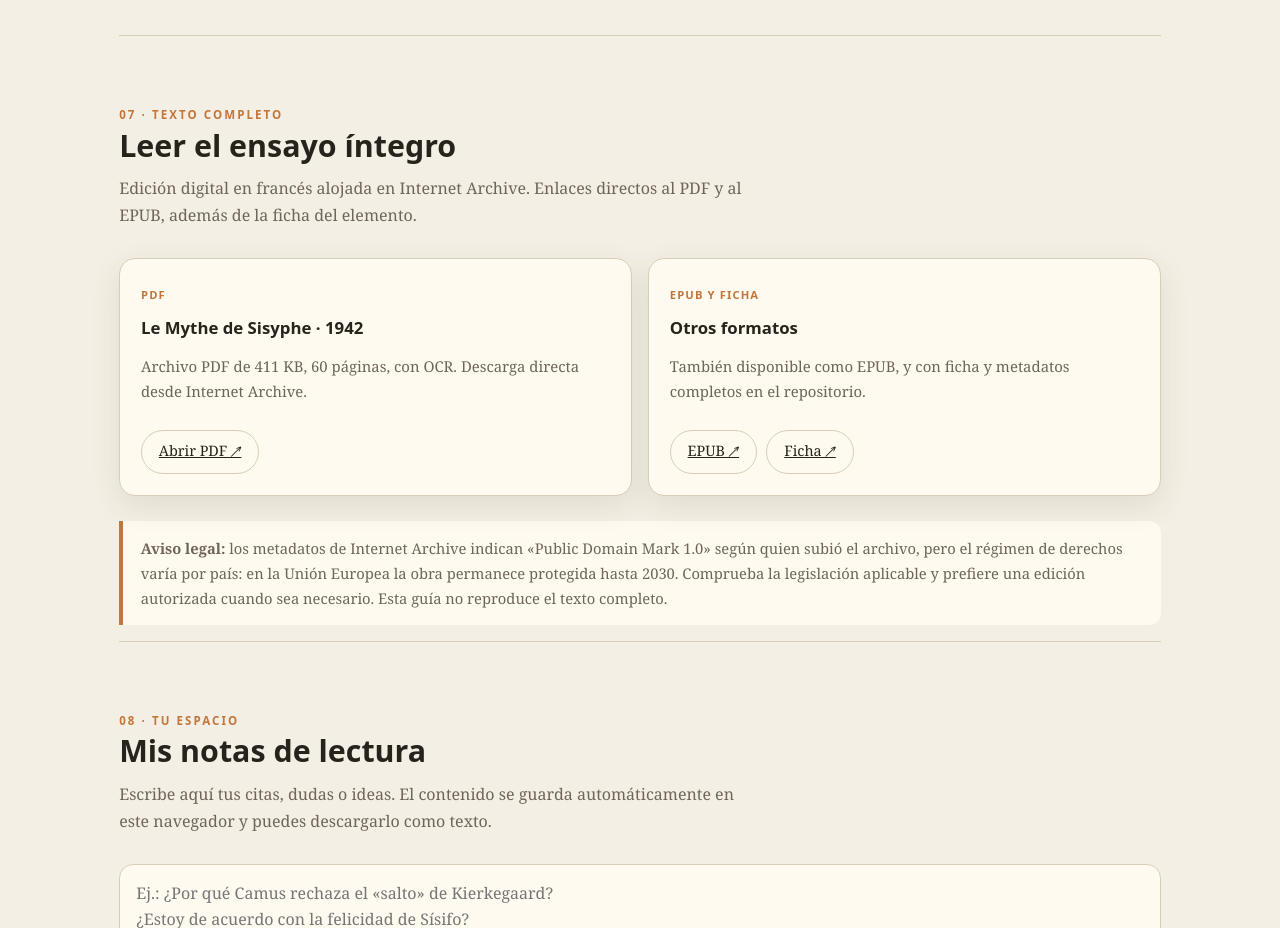
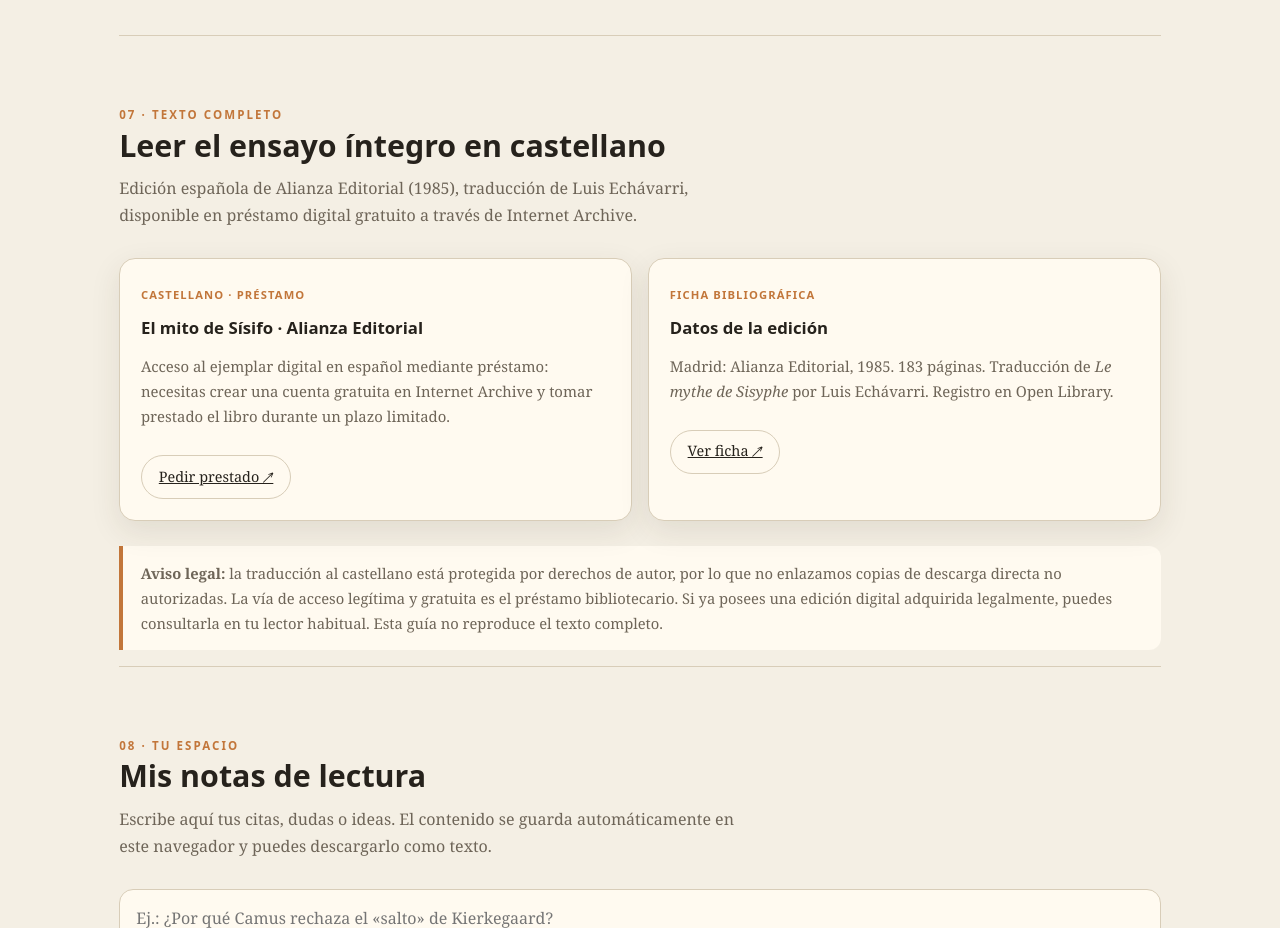
Before and after one commit to alcayasanchez/biblioteca, a plain HTML site: page libros/mito-de-sisifo/index.html in a window 1280 px wide. Shown: the part 4664-5592 px from the top of the page. Drawn offline with Linux system fonts and the light colour scheme.

Commit message:
Sustituye el PDF francés por la edición en castellano en préstamo

```diff
--- a/assets/biblioteca.js
+++ b/assets/biblioteca.js
@@ -47,7 +47,7 @@
   function tarjeta(l){
     const insignia = l.destacado ? '<span class="insignia">Destacado</span>' : "";
     const pdf = l.pdf
-      ? '<a class="btn" href="' + l.pdf + '" target="_blank" rel="noopener">PDF ↗</a>' +
+      ? '<a class="btn" href="' + l.pdf + '" target="_blank" rel="noopener">' + (l.pdfLabel || "PDF ↗") + '</a>' +
         '<p class="nota-pdf">' + (l.pdfNota || "Enlace externo: comprueba los derechos según tu país.") + '</p>'
       : "";
     return '<article class="libro">' +
--- a/libros/mito-de-sisifo/index.html
+++ b/libros/mito-de-sisifo/index.html
@@ -332,27 +332,24 @@
 <section id="texto">
   <div class="cabecera-seccion">
     <span class="eyebrow">07 · Texto completo</span>
-    <h2>Leer el ensayo íntegro</h2>
-    <p>Edición digital en francés alojada en Internet Archive. Enlaces directos al PDF y al EPUB, además de la ficha del elemento.</p>
+    <h2>Leer el ensayo íntegro en castellano</h2>
+    <p>Edición española de Alianza Editorial (1985), traducción de Luis Echávarri, disponible en préstamo digital gratuito a través de Internet Archive.</p>
   </div>
   <div class="rejilla cols-2">
     <article class="tarjeta">
-      <span class="etiqueta">PDF</span>
-      <h3>Le Mythe de Sisyphe · 1942</h3>
-      <p>Archivo PDF de 411 KB, 60 páginas, con OCR. Descarga directa desde Internet Archive.</p>
-      <div class="botones"><a class="btn primary" href="https://archive.org/download/le_mythe_de_sisyphe/mythe_de_sisyphe.pdf" target="_blank" rel="noopener">Abrir PDF ↗</a></div>
+      <span class="etiqueta">Castellano · préstamo</span>
+      <h3>El mito de Sísifo · Alianza Editorial</h3>
+      <p>Acceso al ejemplar digital en español mediante préstamo: necesitas crear una cuenta gratuita en Internet Archive y tomar prestado el libro durante un plazo limitado.</p>
+      <div class="botones"><a class="btn primary" href="https://archive.org/details/elmitodesisifo0000camu" target="_blank" rel="noopener">Pedir prestado ↗</a></div>
     </article>
     <article class="tarjeta">
-      <span class="etiqueta">EPUB y ficha</span>
-      <h3>Otros formatos</h3>
-      <p>También disponible como EPUB, y con ficha y metadatos completos en el repositorio.</p>
-      <div class="botones">
-        <a class="btn" href="https://archive.org/download/le_mythe_de_sisyphe/mythe_de_sisyphe.epub" target="_blank" rel="noopener">EPUB ↗</a>
-        <a class="btn" href="https://archive.org/details/le_mythe_de_sisyphe" target="_blank" rel="noopener">Ficha ↗</a>
-      </div>
+      <span class="etiqueta">Ficha bibliográfica</span>
+      <h3>Datos de la edición</h3>
+      <p>Madrid: Alianza Editorial, 1985. 183 páginas. Traducción de <em>Le mythe de Sisyphe</em> por Luis Echávarri. Registro en Open Library.</p>
+      <div class="botones"><a class="btn" href="https://openlibrary.org/books/OL38211806M" target="_blank" rel="noopener">Ver ficha ↗</a></div>
     </article>
   </div>
-  <p class="aviso"><strong>Aviso legal:</strong> los metadatos de Internet Archive indican «Public Domain Mark 1.0» según quien subió el archivo, pero el régimen de derechos varía por país: en la Unión Europea la obra permanece protegida hasta 2030. Comprueba la legislación aplicable y prefiere una edición autorizada cuando sea necesario. Esta guía no reproduce el texto completo.</p>
+  <p class="aviso"><strong>Aviso legal:</strong> la traducción al castellano está protegida por derechos de autor, por lo que no enlazamos copias de descarga directa no autorizadas. La vía de acceso legítima y gratuita es el préstamo bibliotecario. Si ya posees una edición digital adquirida legalmente, puedes consultarla en tu lector habitual. Esta guía no reproduce el texto completo.</p>
 </section>
 
 <section id="notas">
```
Also changed, not shown: catalogo.js (+6 -4 lines), 1 other file.
